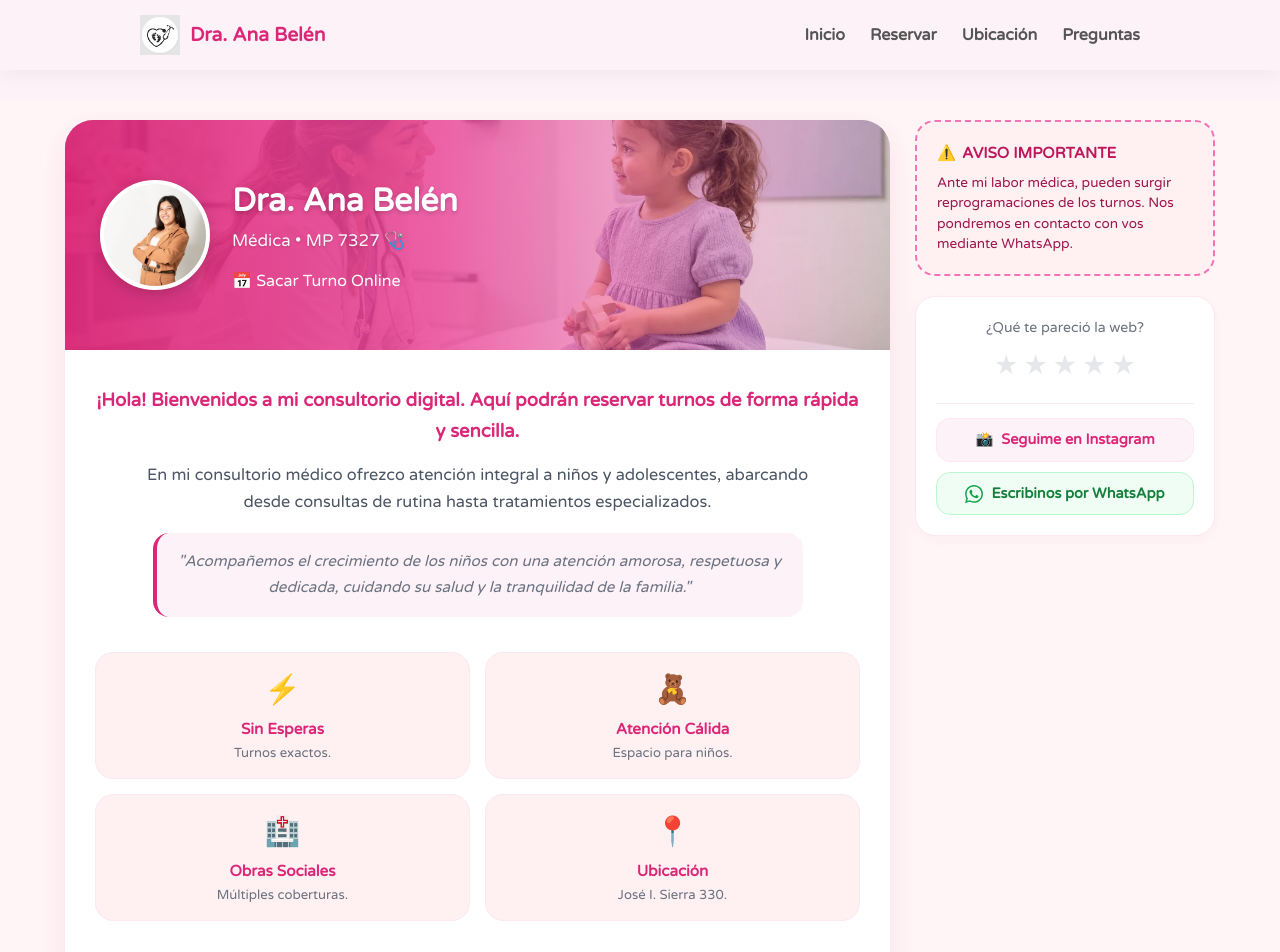
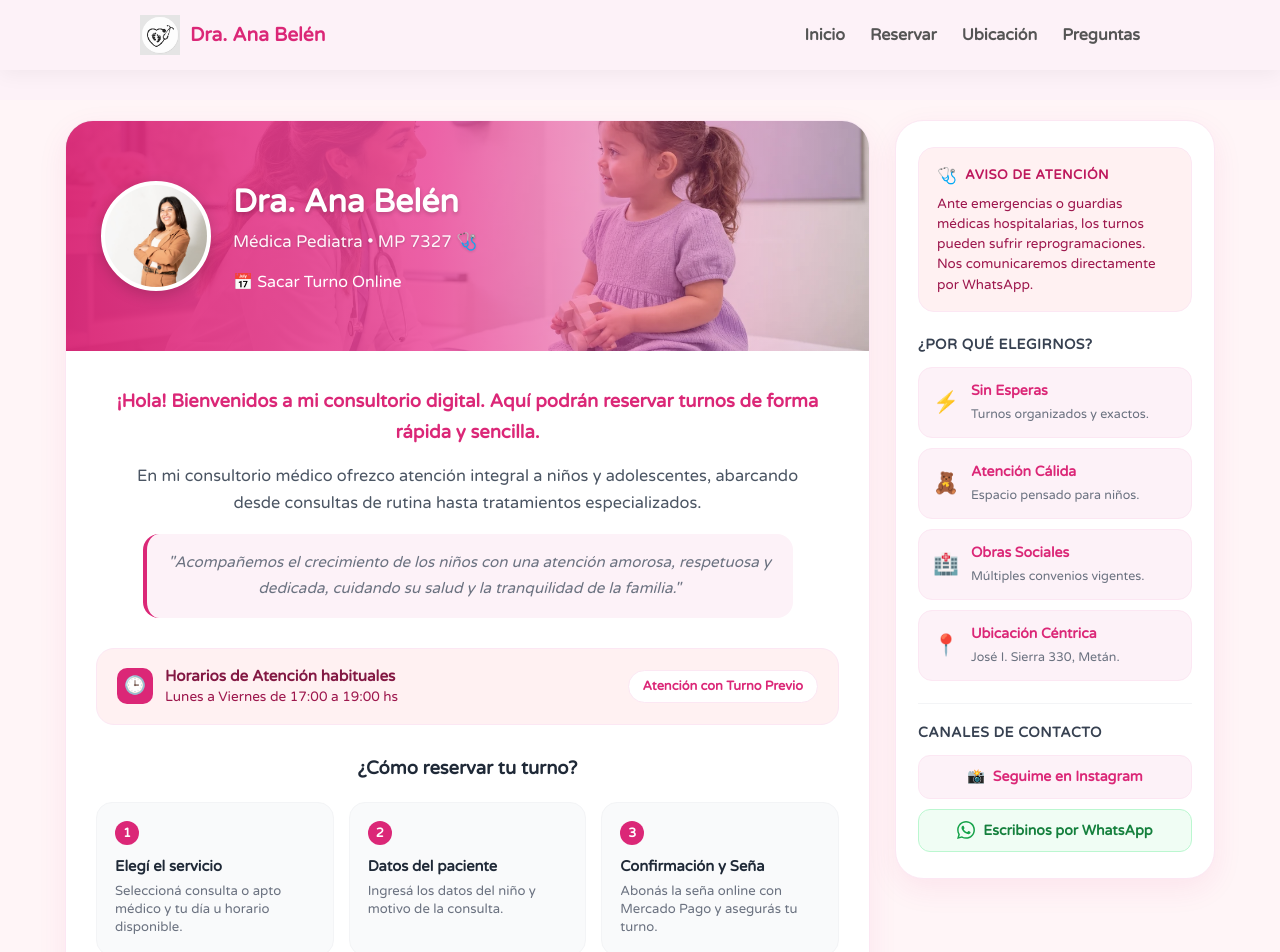
Before and after one commit to caneteelias588/webturnosanabelen, a Next.js app in the folder frontend/: page / in a window 1280 px wide. Shown: the top 952 px of the page. Built offline with nearby package versions, Linux system fonts and the light colour scheme.

Commit message:
cambios y mejoras

```diff
--- a/frontend/app/page.tsx
+++ b/frontend/app/page.tsx
@@ -1,21 +1,12 @@
 "use client";
-import { useState } from "react";
 import Link from "next/link";
 
 export default function Home() {
-  const [rating, setRating] = useState(0);
-  const [showThanks, setShowThanks] = useState(false);
-
   const obrasSociales = [
     "Avalian", "Unión Personal", "Boreal", "Bramed", "Galeno", "IPSS",
     "Jerárquicos Salud", "OSDE", "OSFATLYF", "Swiss Medical", "OSPE",
     "Sancor Salud", "Medifé", "Visitar", "Medical Group", "Mep Life", "y más..."
   ];
-
-  const handleStarClick = (num: number) => {
-    setRating(num);
-    if (num === 5) setShowThanks(true);
-  };
 
   return (
     <div style={{ padding: "20px 15px", minHeight: "100vh", backgroundColor: "#fff5f7" }}>
@@ -23,7 +14,7 @@ export default function Home() {
 
         {/* COLUMNA PRINCIPAL */}
         <main className="box-main">
-          <div style={{ backgroundColor: "white", borderRadius: "28px", overflow: "hidden", boxShadow: "0 10px 30px rgba(219, 39, 119, 0.1)" }}>
+          <div style={estiloColumnaBlanca}>
 
             {/* CABECERA CON FONDO PEDIATRA + ACCIÓN RÁPIDA */}
             <header className="hero-header">
@@ -36,10 +27,9 @@ export default function Home() {
                     Dra. Ana Belén
                   </h1>
                   <p style={{ margin: "4px 0 14px 0", fontSize: "1.05rem", opacity: 0.95, fontWeight: "500", textShadow: "0 1px 3px rgba(0,0,0,0.2)" }}>
-                    Médica • MP 7327 🩺
+                    Médica Pediatra • MP 7327 🩺
                   </p>
 
-                  {/* Botón de acción directa arriba */}
                   <Link href="/reservar" className="hero-cta-btn">
                     📅 Sacar Turno Online
                   </Link>
@@ -49,8 +39,8 @@ export default function Home() {
 
             <div style={{ padding: "35px 30px" }}>
 
-              {/* TEXTO DE BIENVENIDA MÁS COMPACTO Y ELEGANTE */}
-              <div style={{ textAlign: "center", color: "#4b5563", marginBottom: "35px", lineHeight: "1.7", fontSize: "1.02rem" }}>
+              {/* TEXTO DE BIENVENIDA */}
+              <div style={{ textAlign: "center", color: "#4b5563", marginBottom: "30px", lineHeight: "1.7", fontSize: "1.02rem" }}>
                 <p style={{ marginBottom: "14px", fontWeight: "700", color: "#db2777", fontSize: "1.15rem" }}>
                   ¡Hola! Bienvenidos a mi consultorio digital. Aquí podrán reservar turnos de forma rápida y sencilla.
                 </p>
@@ -72,20 +62,71 @@ export default function Home() {
                 </div>
               </div>
 
-              {/* GRILLA DE BENEFICIOS */}
-              <div className="benefits-grid">
-                <div style={estiloBeneficio}><div style={estiloIcono}>⚡</div><h3 style={estiloTituloBeneficio}>Sin Esperas</h3><p style={estiloTextoBeneficio}>Turnos exactos.</p></div>
-                <div style={estiloBeneficio}><div style={estiloIcono}>🧸</div><h3 style={estiloTituloBeneficio}>Atención Cálida</h3><p style={estiloTextoBeneficio}>Espacio para niños.</p></div>
-                <div style={estiloBeneficio}><div style={estiloIcono}>🏥</div><h3 style={estiloTituloBeneficio}>Obras Sociales</h3><p style={estiloTextoBeneficio}>Múltiples coberturas.</p></div>
-                <div style={estiloBeneficio}><div style={estiloIcono}>📍</div><h3 style={estiloTituloBeneficio}>Ubicación</h3><p style={estiloTextoBeneficio}>José I. Sierra 330.</p></div>
+              {/* BLOQUE: HORARIOS HABITUALES */}
+              <div style={{
+                backgroundColor: "#fff1f2",
+                border: "1px solid #fce7f3",
+                borderRadius: "18px",
+                padding: "16px 20px",
+                marginBottom: "30px",
+                display: "flex",
+                alignItems: "center",
+                justifyContent: "space-between",
+                flexWrap: "wrap",
+                gap: "12px"
+              }}>
+                <div style={{ display: "flex", alignItems: "center", gap: "12px" }}>
+                  <div style={{ backgroundColor: "#db2777", color: "white", borderRadius: "10px", width: "36px", height: "36px", display: "flex", alignItems: "center", justifyContent: "center", fontSize: "1.1rem" }}>
+                    🕒
+                  </div>
+                  <div>
+                    <div style={{ fontWeight: "700", color: "#831843", fontSize: "0.95rem" }}>Horarios de Atención habituales</div>
+                    <div style={{ color: "#9d174d", fontSize: "0.85rem" }}>Lunes a Viernes de 17:00 a 19:00 hs</div>
+                  </div>
+                </div>
+                <span style={{ backgroundColor: "white", color: "#db2777", padding: "6px 14px", borderRadius: "50px", fontSize: "0.8rem", fontWeight: "700", border: "1px solid #fce7f3" }}>
+                  Atención con Turno Previo
+                </span>
               </div>
 
-              {/* ACCIÓN PRINCIPAL INFERIOR (100% ENFOCADO EN RESERVAR) */}
+              {/* BLOQUE: CÓMO FUNCIONA LA RESERVA EN 3 PASOS */}
+              <div style={{ marginBottom: "35px" }}>
+                <h3 style={{ textAlign: "center", color: "#1f2937", fontSize: "1.15rem", fontWeight: "700", marginBottom: "20px" }}>
+                  ¿Cómo reservar tu turno?
+                </h3>
+                <div style={{ display: "grid", gridTemplateColumns: "repeat(auto-fit, minmax(200px, 1fr))", gap: "15px" }}>
+                  <div style={tarjetaPasoProceso}>
+                    <span style={circuloNumeroPaso}>1</span>
+                    <strong style={{ color: "#1f2937", fontSize: "0.92rem", marginBottom: "4px" }}>Elegí el servicio</strong>
+                    <p style={{ margin: 0, fontSize: "0.82rem", color: "#6b7280", lineHeight: "1.4" }}>
+                      Seleccioná consulta o apto médico y tu día u horario disponible.
+                    </p>
+                  </div>
+
+                  <div style={tarjetaPasoProceso}>
+                    <span style={circuloNumeroPaso}>2</span>
+                    <strong style={{ color: "#1f2937", fontSize: "0.92rem", marginBottom: "4px" }}>Datos del paciente</strong>
+                    <p style={{ margin: 0, fontSize: "0.82rem", color: "#6b7280", lineHeight: "1.4" }}>
+                      Ingresá los datos del niño y motivo de la consulta.
+                    </p>
+                  </div>
+
+                  <div style={tarjetaPasoProceso}>
+                    <span style={circuloNumeroPaso}>3</span>
+                    <strong style={{ color: "#1f2937", fontSize: "0.92rem", marginBottom: "4px" }}>Confirmación y Seña</strong>
+                    <p style={{ margin: 0, fontSize: "0.82rem", color: "#6b7280", lineHeight: "1.4" }}>
+                      Abonás la seña online con Mercado Pago y asegurás tu turno.
+                    </p>
+                  </div>
+                </div>
+              </div>
+
+              {/* ACCIÓN PRINCIPAL DE RESERVA */}
               <div style={{ padding: "30px 20px", backgroundColor: "#fff1f2", borderRadius: "22px", border: "1px solid #fce7f3", display: "flex", flexDirection: "column", alignItems: "center" }}>
                 <Link href="/reservar" className="pulse-button" style={estiloBotonPrincipal}>📅 Reservar Turno</Link>
               </div>
 
-              {/* SECCIÓN DE CONVENIOS REUBICADA DE FORMA INFORMATIVA */}
+              {/* CONVENIOS */}
               <div style={{ marginTop: "40px", borderTop: "1px solid #fce7f3", paddingTop: "25px" }}>
                 <h4 style={{ color: "#9ca3af", textAlign: "center", marginBottom: "16px", fontSize: "0.85rem", textTransform: "uppercase", letterSpacing: "1px", fontWeight: "bold" }}>
                   Obras Sociales y Prepagas que atendemos
@@ -101,38 +142,71 @@ export default function Home() {
           </div>
         </main>
 
-        {/* BARRA LATERAL DERECHA (Avisos, valoración y redes sociales) */}
+        {/* FRANJA SECUNDARIA LATERAL (Unificada con el mismo estilo de la principal) */}
         <aside className="box-sidebar">
-          {/* AVISO REPROGRAMACIÓN */}
-          <div style={{ padding: "20px", borderRadius: "20px", border: "2px dashed #f472b6", backgroundColor: "#fff1f2", marginBottom: "20px" }}>
-            <h3 style={{ color: "#be185d", marginBottom: "8px", fontSize: "0.95rem", fontWeight: "bold", display: "flex", alignItems: "center", gap: "6px" }}>
-              <span>⚠️</span> AVISO IMPORTANTE
-            </h3>
-            <p style={{ color: "#9d174d", fontSize: "0.85rem", lineHeight: "1.5", margin: 0 }}>
-              Ante mi labor médica, pueden surgir reprogramaciones de los turnos. Nos pondremos en contacto con vos mediante WhatsApp.
+          <div style={{ ...estiloColumnaBlanca, padding: "26px 22px", display: "flex", flexDirection: "column", gap: "22px" }}>
+
+            {/* 1. AVISO INSTITUCIONAL INTEGRADO */}
+            <div style={{
+              backgroundColor: "#fff1f2",
+              borderRadius: "16px",
+              padding: "16px 18px",
+              border: "1px solid #fce7f3"
+            }}>
+              <div style={{ display: "flex", alignItems: "center", gap: "8px", marginBottom: "6px" }}>
+                <span style={{ fontSize: "1rem" }}>🩺</span>
+                <span style={{ fontSize: "0.82rem", fontWeight: "700", color: "#be185d", letterSpacing: "0.5px", textTransform: "uppercase" }}>
+                  Aviso de Atención
+                </span>
+              </div>
+              <p style={{ margin: 0, color: "#9d174d", fontSize: "0.84rem", lineHeight: "1.5" }}>
+                Ante emergencias o guardias médicas hospitalarias, los turnos pueden sufrir reprogramaciones. Nos comunicaremos directamente por WhatsApp.
               </p>
             </div>
 
-          {/* CALIFICACIÓN + INSTAGRAM + WHATSAPP */}
-          <div style={{ padding: "20px", borderRadius: "20px", backgroundColor: "white", textAlign: "center", border: "1px solid #fce7f3", boxShadow: "0 4px 15px rgba(219, 39, 119, 0.04)" }}>
-            <h3 style={{ fontSize: "0.88rem", color: "#6b7280", marginBottom: "8px" }}>¿Qué te pareció la web?</h3>
-            <div style={{ fontSize: "1.7rem", cursor: "pointer", display: "flex", justifyContent: "center", gap: "5px" }}>
-              {[1, 2, 3, 4, 5].map((num) => (
-                <span key={num} onClick={() => handleStarClick(num)} style={{ color: rating >= num ? "#fbbf24" : "#e5e7eb", transition: "color 0.2s" }}>★</span>
-              ))}
+            {/* 2. BENEFICIOS DEL CONSULTORIO (Arriba de los contactos) */}
+            <div>
+              <h3 style={estiloTituloSeccionLateral}>¿Por qué elegirnos?</h3>
+              <div style={{ display: "flex", flexDirection: "column", gap: "10px" }}>
+                <div style={estiloBeneficioLateral}>
+                  <span style={{ fontSize: "1.3rem" }}>⚡</span>
+                  <div>
+                    <strong style={{ color: "#db2777", fontSize: "0.88rem", display: "block" }}>Sin Esperas</strong>
+                    <span style={{ color: "#6b7280", fontSize: "0.78rem" }}>Turnos organizados y exactos.</span>
                   </div>
-            {showThanks && (
-              <div style={{ marginTop: "10px", animation: "fadeIn 0.5s" }}>
-                <p style={{ fontSize: "0.8rem", color: "#059669", fontWeight: "bold", margin: 0 }}>
-                  ¡Gracias por valorarnos! Tu opinión nos permite mejorar.
-                </p>
                 </div>
-            )}
 
-            {/* SEPARADOR + BOTONES DE CONTACTO */}
-            <div style={{ borderTop: "1px solid #fce7f3", marginTop: "16px", paddingTop: "14px", display: "flex", flexDirection: "column", gap: "10px" }}>
+                <div style={estiloBeneficioLateral}>
+                  <span style={{ fontSize: "1.3rem" }}>🧸</span>
+                  <div>
+                    <strong style={{ color: "#db2777", fontSize: "0.88rem", display: "block" }}>Atención Cálida</strong>
+                    <span style={{ color: "#6b7280", fontSize: "0.78rem" }}>Espacio pensado para niños.</span>
+                  </div>
+                </div>
 
-              {/* BOTÓN INSTAGRAM */}
+                <div style={estiloBeneficioLateral}>
+                  <span style={{ fontSize: "1.3rem" }}>🏥</span>
+                  <div>
+                    <strong style={{ color: "#db2777", fontSize: "0.88rem", display: "block" }}>Obras Sociales</strong>
+                    <span style={{ color: "#6b7280", fontSize: "0.78rem" }}>Múltiples convenios vigentes.</span>
+                  </div>
+                </div>
+
+                <div style={estiloBeneficioLateral}>
+                  <span style={{ fontSize: "1.3rem" }}>📍</span>
+                  <div>
+                    <strong style={{ color: "#db2777", fontSize: "0.88rem", display: "block" }}>Ubicación Céntrica</strong>
+                    <span style={{ color: "#6b7280", fontSize: "0.78rem" }}>José I. Sierra 330, Metán.</span>
+                  </div>
+                </div>
+              </div>
+            </div>
+
+            {/* 3. CANALES DE CONTACTO (Al pie de la franja) */}
+            <div style={{ borderTop: "1px solid #f3f4f6", paddingTop: "18px" }}>
+              <h3 style={estiloTituloSeccionLateral}>Canales de Contacto</h3>
+              <div style={{ display: "flex", flexDirection: "column", gap: "10px" }}>
+
                 <a
                   href="https://www.instagram.com/dra_anni/"
                   target="_blank"
@@ -146,9 +220,9 @@ export default function Home() {
                     color: "#db2777",
                     fontWeight: "600",
                     textDecoration: "none",
-                  fontSize: "0.9rem",
+                    fontSize: "0.88rem",
                     padding: "10px 14px",
-                  borderRadius: "14px",
+                    borderRadius: "12px",
                     backgroundColor: "#fdf2f8",
                     width: "100%",
                     boxSizing: "border-box",
@@ -159,7 +233,6 @@ export default function Home() {
                   <span>📸</span> Seguime en Instagram
                 </a>
 
-              {/* BOTÓN WHATSAPP */}
                 <a
                   href="https://wa.me/5493876405797?text=¡Hola%20Dra.%20Ana%20Belén!%20Me%20contacto%20desde%20la%20web%20por%20una%20consulta."
                   target="_blank"
@@ -173,9 +246,9 @@ export default function Home() {
                     color: "#15803d",
                     fontWeight: "600",
                     textDecoration: "none",
-                  fontSize: "0.9rem",
+                    fontSize: "0.88rem",
                     padding: "10px 14px",
-                  borderRadius: "14px",
+                    borderRadius: "12px",
                     backgroundColor: "#f0fdf4",
                     width: "100%",
                     boxSizing: "border-box",
@@ -191,6 +264,8 @@ export default function Home() {
 
               </div>
             </div>
+
+          </div>
         </aside>
 
       </div>
@@ -205,7 +280,7 @@ export default function Home() {
           max-width: 1150px;
           margin: 0 auto;
           display: grid;
-          grid-template-columns: 1fr 300px;
+          grid-template-columns: 1fr 320px;
           gap: 25px;
           align-items: start;
         }
@@ -256,13 +331,6 @@ export default function Home() {
           box-shadow: 0 6px 16px rgba(0,0,0,0.18);
         }
 
-        .benefits-grid {
-          display: grid;
-          grid-template-columns: repeat(2, 1fr);
-          gap: 15px;
-          margin-bottom: 35px;
-        }
-
         .instagram-btn:hover {
           background-color: #fce7f3 !important;
           transform: translateY(-1px);
@@ -277,20 +345,9 @@ export default function Home() {
           .main-layout {
             grid-template-columns: 1fr;
           }
-          .box-sidebar {
-            display: grid;
-            grid-template-columns: 1fr 1fr;
-            gap: 15px;
-          }
         }
 
         @media (max-width: 650px) {
-          .box-sidebar {
-            grid-template-columns: 1fr;
-          }
-          .benefits-grid {
-            grid-template-columns: 1fr;
-          }
           .hero-header {
             padding: 30px 20px;
             min-height: auto;
@@ -308,15 +365,61 @@ export default function Home() {
 
         .pulse-button { animation: pulse 2s infinite; }
         @keyframes pulse { 0% { transform: scale(1); } 50% { transform: scale(1.03); } 100% { transform: scale(1); } }
-        @keyframes fadeIn { from { opacity: 0; } to { opacity: 1; } }
       `}</style>
     </div>
   );
 }
 
-const estiloBeneficio = { textAlign: "center" as const, padding: "16px", backgroundColor: "#fff1f2", borderRadius: "18px", border: "1px solid #fce7f3" };
-const estiloIcono = { fontSize: "1.8rem", marginBottom: "6px" };
-const estiloTituloBeneficio = { color: "#db2777", marginBottom: "4px", fontSize: "0.95rem", fontWeight: "bold" as const };
-const estiloTextoBeneficio = { color: "#6b7280", fontSize: "0.82rem", lineHeight: "1.3" };
+const estiloColumnaBlanca = {
+  backgroundColor: "white",
+  borderRadius: "28px",
+  overflow: "hidden",
+  boxShadow: "0 10px 30px rgba(219, 39, 119, 0.08)",
+  border: "1px solid #fce7f3"
+};
+
+const estiloTituloSeccionLateral = {
+  fontSize: "0.88rem",
+  color: "#374151",
+  margin: "0 0 12px 0",
+  fontWeight: "700" as const,
+  textTransform: "uppercase" as const,
+  letterSpacing: "0.5px"
+};
+
+const estiloBeneficioLateral = {
+  display: "flex",
+  alignItems: "center",
+  gap: "12px",
+  padding: "12px 14px",
+  backgroundColor: "#fdf2f8",
+  borderRadius: "14px",
+  border: "1px solid #fce7f3"
+};
+
+const tarjetaPasoProceso = {
+  backgroundColor: "#f9fafb",
+  padding: "18px",
+  borderRadius: "16px",
+  border: "1px solid #f3f4f6",
+  display: "flex",
+  flexDirection: "column" as const,
+  alignItems: "flex-start" as const
+};
+
+const circuloNumeroPaso = {
+  backgroundColor: "#db2777",
+  color: "white",
+  width: "24px",
+  height: "24px",
+  borderRadius: "50%",
+  display: "flex",
+  alignItems: "center",
+  justifyContent: "center",
+  fontSize: "0.8rem",
+  fontWeight: "bold" as const,
+  marginBottom: "10px"
+};
+
 const estiloBadgeInformativo = { padding: "6px 12px", backgroundColor: "#fff", borderRadius: "20px", fontSize: "0.8rem", color: "#6b7280", fontWeight: "500", border: "1px solid #f3e8ff", boxShadow: "0 1px 3px rgba(0,0,0,0.03)" } as any;
 const estiloBotonPrincipal = { padding: "16px 36px", fontSize: "1.2rem", backgroundColor: "#db2777", color: "white", borderRadius: "50px", fontWeight: "bold", textDecoration: "none", textAlign: "center" as const, boxShadow: "0 8px 20px rgba(219, 39, 119, 0.3)" };
```
Lines whose indentation alone changed are shown as unchanged.
